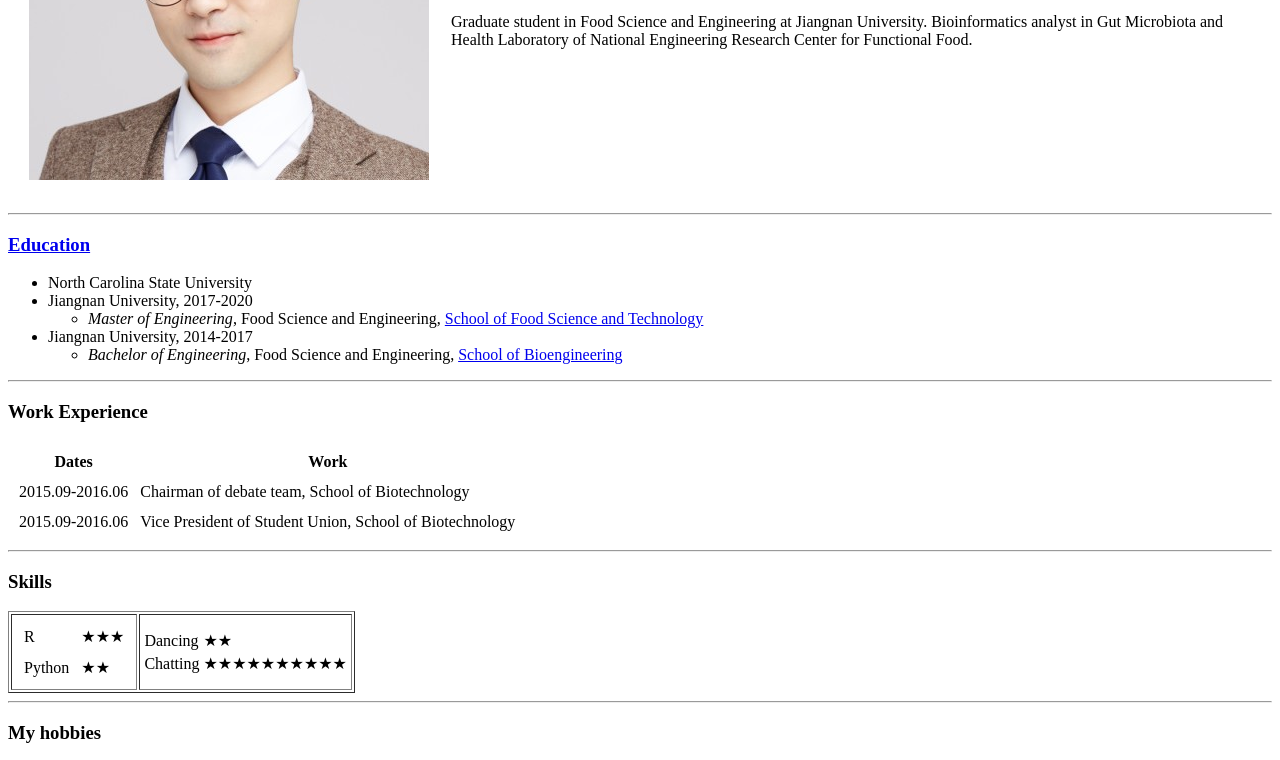
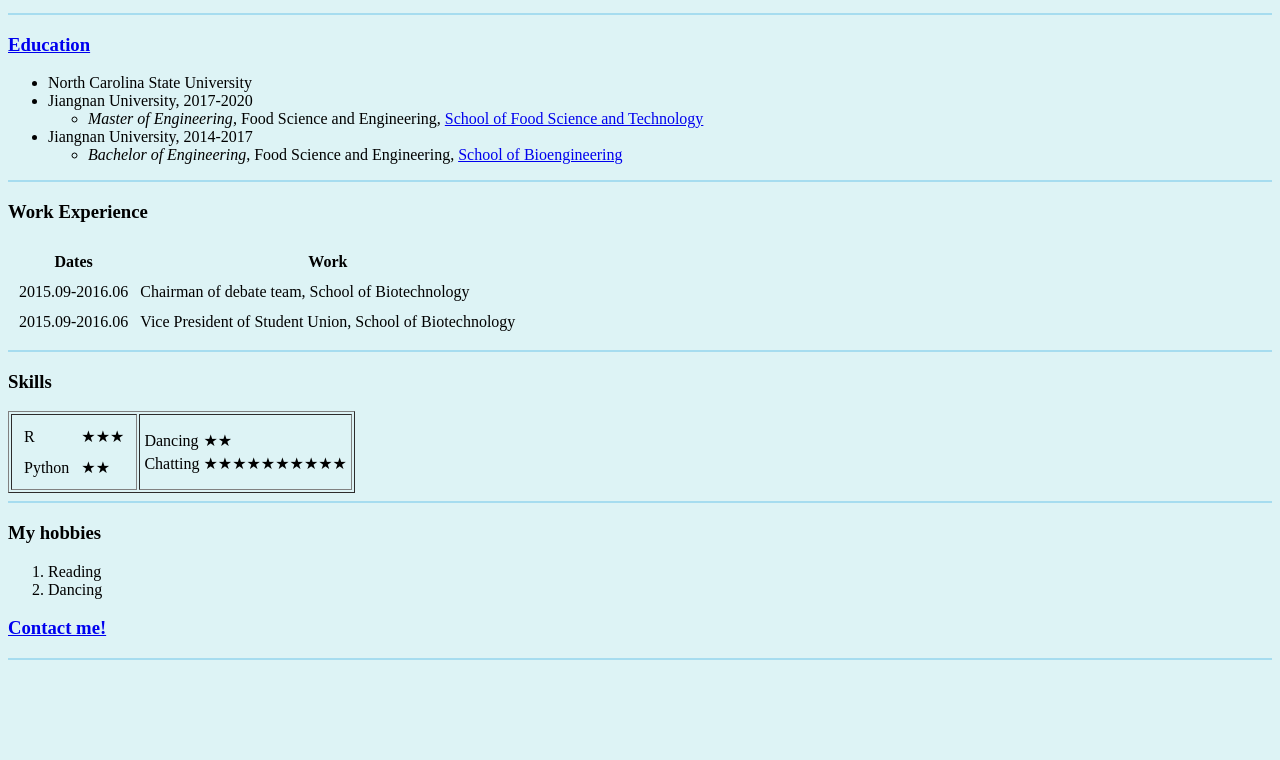
Before and after one commit to ClarenceCEN/cv, a plain HTML site: page index.html in a window 1280 px wide. Shown: the part 249-1009 px from the top of the page. After the commit the page ends 917 px from the top, so only its background shows below. Drawn offline with Linux system fonts and the light colour scheme.

Commit message:
Small changes

```diff
--- a/index.html
+++ b/index.html
@@ -4,15 +4,26 @@
 <head>
   <meta charset="utf-8">
   <title>🌟Clarence's Personal Site🌟</title>
+  <style>
+    body {
+      background-color: #ddf3f5;
+
+    }
+    hr {
+      background-color: #a6dcef;
+      border-style: none;
+      height: 2px;
+    }
+  </style>
 </head>
 
 <body>
   <table cellspacing="20">
     <tr>
-      <td> <img src="./images/IMG_0036.jpeg" alt="Clarence profile picture">
+      <td> <img src="./images/IMG_0036.jpeg" alt="Clarence profile picture" height="200" weight="200">
       </td>
       <td>
-        <h1>Clarence Cen</h1>
+        <h1>Shi (Clarence) CEN</h1>
         <p><em>Technical Marketing Intern at <strong><a href="https://gnclivewell.com.hk/">GNC</a></strong>.</em></p>
         <p>Graduate student in Food Science and Engineering at Jiangnan University. Bioinformatics analyst in Gut Microbiota and Health Laboratory of National Engineering Research Center for Functional Food. </p>
       </td>
```
